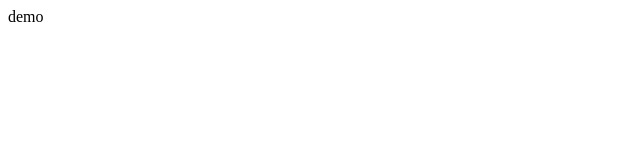
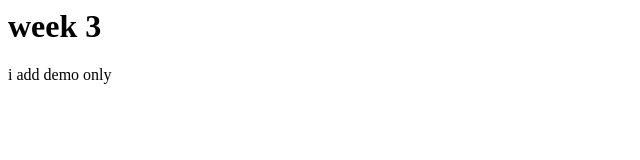
Before and after one commit to qqiao24/test, a plain HTML site: page index.html in a window 1280 px wide. Shown: the whole page, without its empty margins (0-640 px from the left). Drawn offline with Linux system fonts and the light colour scheme.

Commit message:
i modify index.html

```diff
--- a/index.html
+++ b/index.html
@@ -1,8 +1,9 @@
 <html>
   <head></head>
     <body>
+      <h1> week 3</h1>
+      <p>i add demo only </p>
 
-      demo
 
     </body>
 
```
